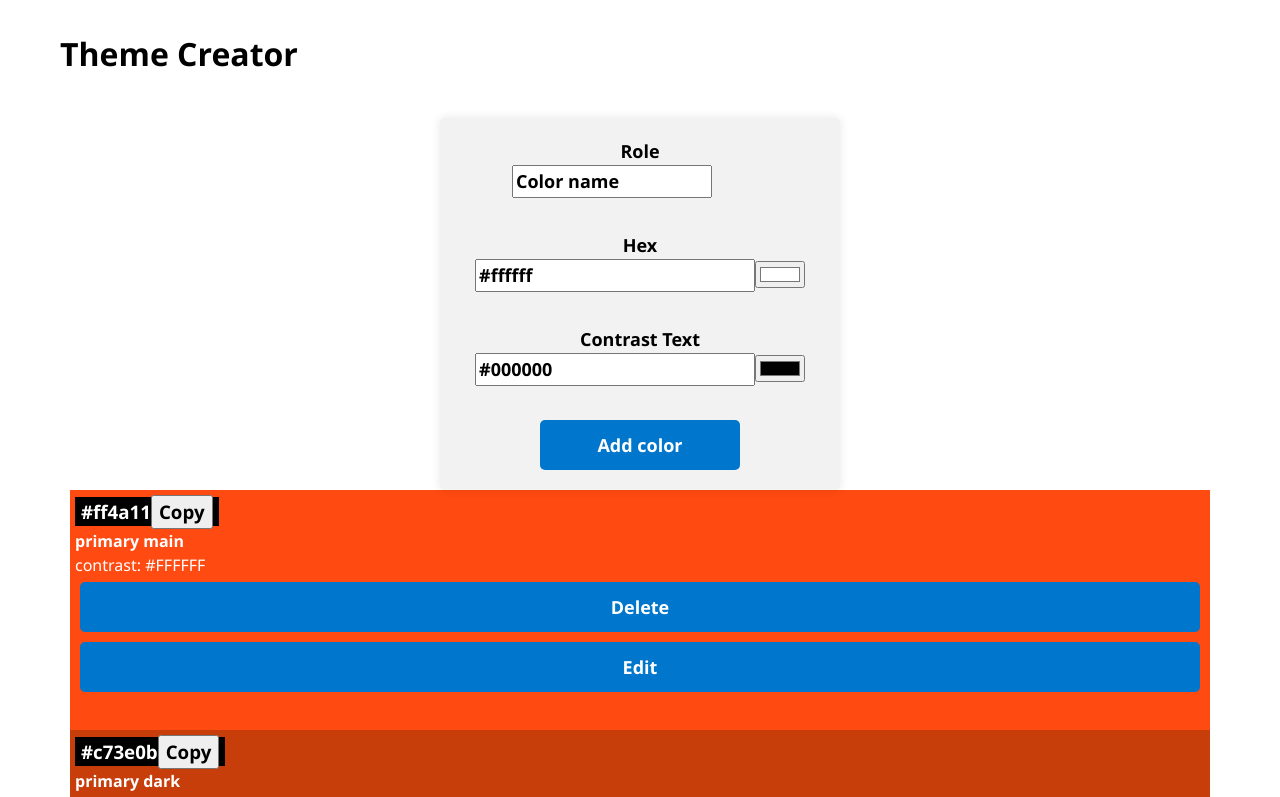
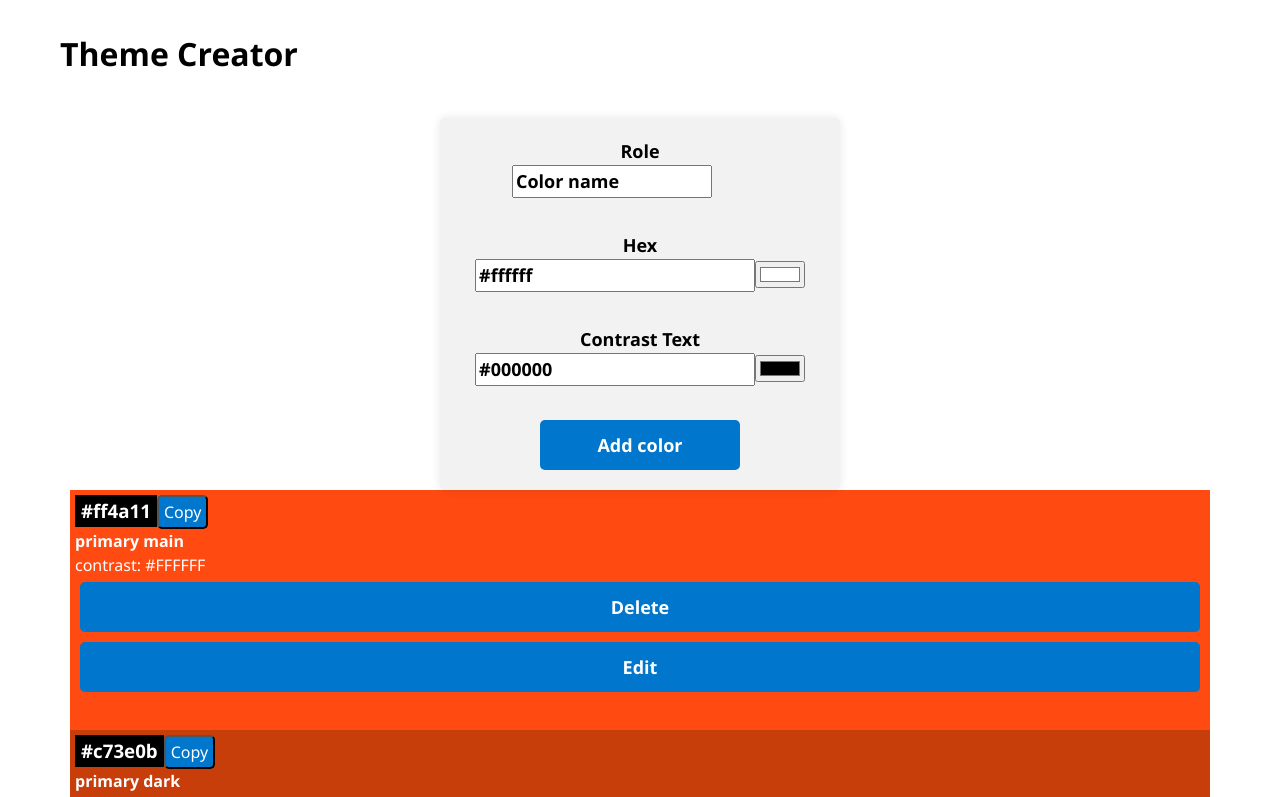
Before and after one commit to akopp90/theme-creator, a React (Vite) app: page / in a window 1280 px wide. Shown: the top 797 px of the page. Built offline with nearby package versions, Linux system fonts and the light colour scheme.

Commit message:
implemented copy to clipboard Button

```diff
--- a/src/Components/Color/Color.css
+++ b/src/Components/Color/Color.css
@@ -59,3 +59,15 @@
   padding: 5px;
   margin-top: 10px;
 }
+.color-card-content {
+  display: flex;
+  flex-direction: row;
+  justify-content: flex-start;
+  align-items: flex-start;
+  height: 100%;
+  width: 100%;
+}
+
+.color-card-content h3 {
+  display: inline;
+}
--- a/src/Components/Color/Color.jsx
+++ b/src/Components/Color/Color.jsx
@@ -27,10 +27,10 @@ export default function Color({ color, onDeleteColor, onEditColor }) {
         color: color.contrastText,
       }}
     >
-      <h3 className="color-card-headline">
-        {color.hex}
+      <div className="color-card-content">
+        <h3 className="color-card-headline">{color.hex}</h3>
         <CopyButton color={color.hex} />
-      </h3>
+      </div>
       <h4>{color.role}</h4>
       <p>contrast: {color.contrastText}</p>
       <div className="color-card-buttons">
--- a/src/Components/CopyButton/CopyButton.css
+++ b/src/Components/CopyButton/CopyButton.css
@@ -1,10 +1,8 @@
 .color-card-copy-button {
-  position: absolute;
-  top: 10px;
-  right: 10px;
+  align-self: flex-end;
   background-color: #0077cc;
   color: white;
-  padding: 5px 10px;
+  padding: 3px 5px;
   border-radius: 5px;
   cursor: pointer;
 }
--- a/src/Components/CopyButton/CopyButton.jsx
+++ b/src/Components/CopyButton/CopyButton.jsx
@@ -2,7 +2,7 @@ import "./CopyButton.css";
 const CopyButton = ({ color }) => {
   return (
     <button
-      className="color-card-copy"
+      className="color-card-copy-button"
       onClick={() => navigator.clipboard.writeText(color)}
     >
       Copy
```
